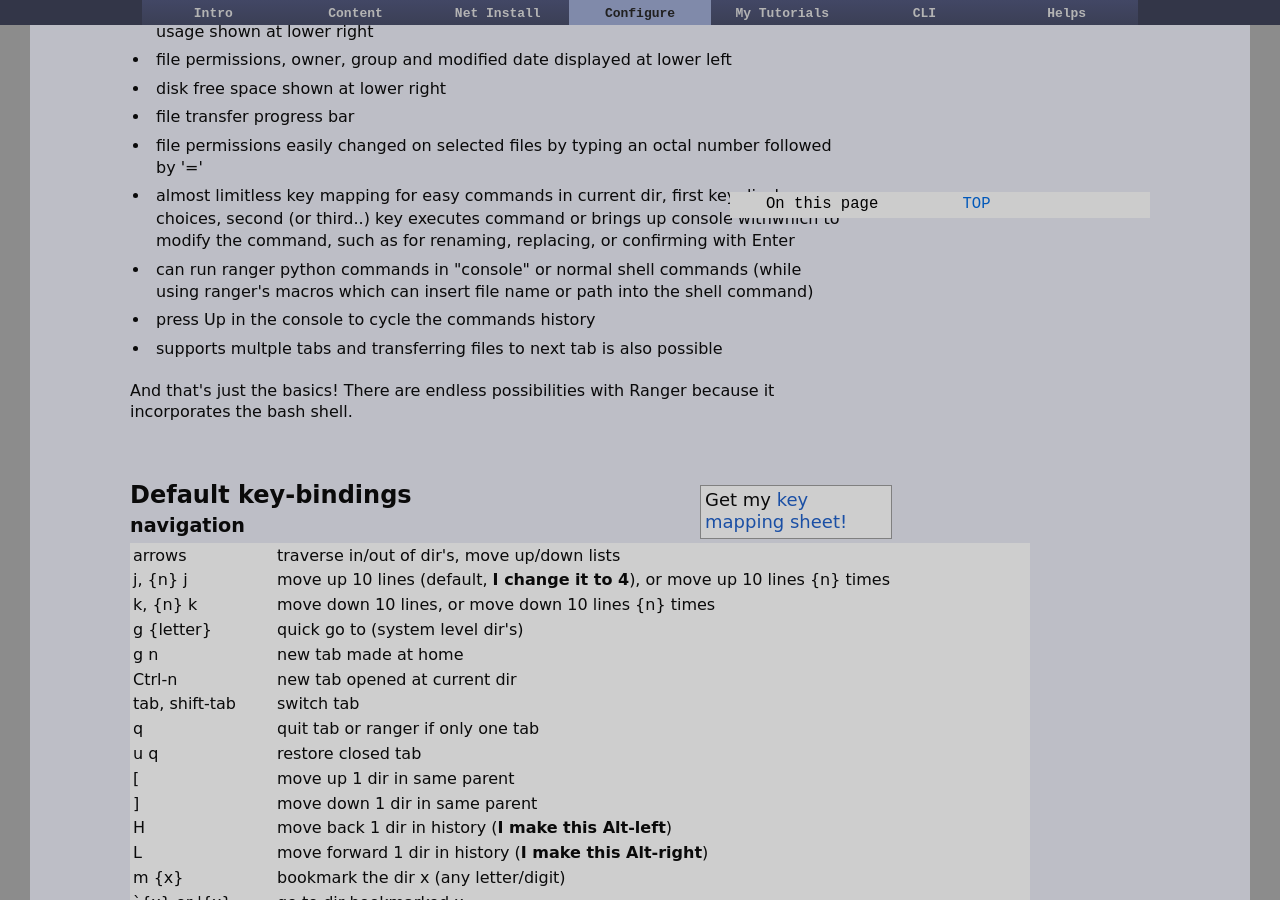
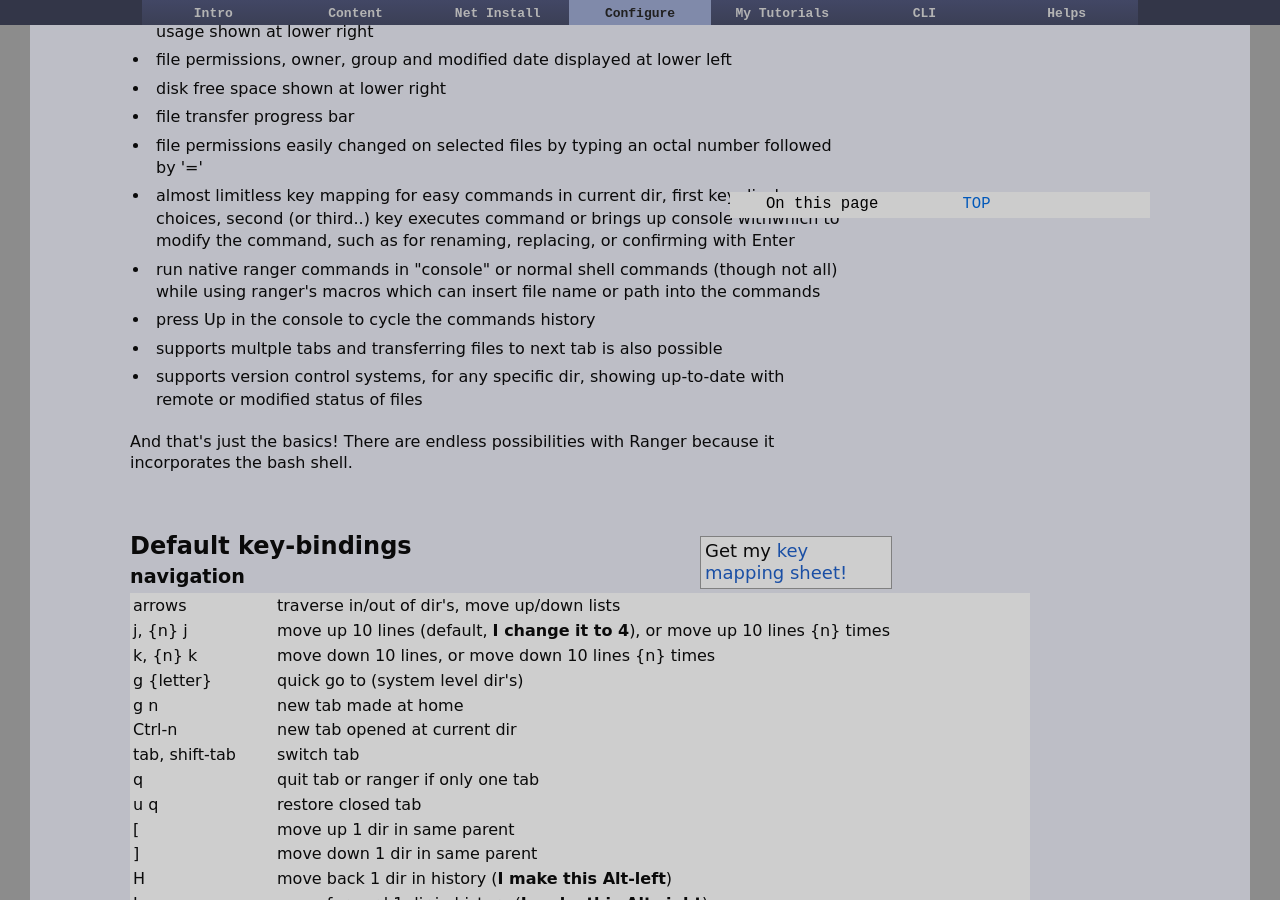
Before and after one commit to dquinton/debian-install, a Jekyll site: the page built from config/ranger.html, in a window 1280 px wide and 900 px high, scrolled down 2940 px. Built offline with Jekyll 4.4.1, drawn with Linux system fonts in a browser that asks for light colours; some of the changed text lies outside the part shown.

Commit message:
updating pages

```diff
--- a/config/ranger.html
+++ b/config/ranger.html
@@ -158,9 +158,10 @@
 <li>file transfer progress bar</li>
 <li>file permissions easily changed on selected files by typing an octal number followed by '='</li>
 <li>almost limitless key mapping for easy commands in current dir, first key displays choices, second (or third..) key executes command or brings up console withwhich to modify the command, such as for renaming, replacing, or confirming with Enter</li>
-<li>can run ranger python commands in "console" or normal shell commands (while using ranger's macros which can insert file name or path into the shell command)</li>
+<li>run native ranger commands in "console" or normal shell commands (though not all) while using ranger's macros which can insert file name or path into the commands</li>
 <li>press Up in the console to cycle the commands history</li>
 <li>supports multple tabs and transferring files to next tab is also possible</li>
+<li>supports version control systems, for any specific dir, showing up-to-date with remote or modified status of files</li>
 </ul></div>
 <br>
 And that's just the basics!  There are endless possibilities with Ranger because it incorporates the bash shell.
@@ -480,7 +483,7 @@
 <br><br>
 
 <h3 id="fi" class="tag">map f for files</h3>
-<form><textarea name="T" id="file" rows="21" cols="120">
+<form><textarea name="T" id="file" rows="22" cols="120">
 
 ##### files ##########
 
@@ -500,16 +503,27 @@
 map fx   shell -f regexxer %d                                            #run string replace tool
 map f1   console shell -s for file in %%s ;do cp "$file" "$file"_1 ;done           #duplicate selected files adding _1
 map f2   console shell -s sh ~/scripts/duplicate %%s                         #duplicate selected files infix _1
+map f3   console shell -s rename-with-selected %f %s                  #rename highlighted file with selected file's name
 map fW   console shell touch tmpfile; mv tmpfile %%f                        #wipe a file clean (overwrite with blank)</textarea>
 &nbsp;<input type="button" class="submitLink" value="Select all" onClick="javascript:this.form.T.focus();this.form.T.select();">
 </form>
-<br>
+<br><br>
+
 f2 script, duplicates file, puts suffix inside the file extension:
 <form><textarea name="T" id="file" rows="4" cols="80">
 #!/bin/bash
 for f in $@; do  cp "$f" "${f/\.*/_1\.${f##*.}}" ;done
 
 #            (can change _1 to date-time etc)</textarea>
+&nbsp;<input type="button" class="submitLink" value="Select all" onClick="javascript:this.form.T.focus();this.form.T.select();">
+</form>
+
+<br>
+f3 script, to rename the highlighted file with the selected file's name, keeping original extension
+
+<form><textarea name="T" id="file" rows="2" cols="30">
+#!/bin/bash
+mv $1 "${2%.*}.${1##*.}"</textarea>
 &nbsp;<input type="button" class="submitLink" value="Select all" onClick="javascript:this.form.T.focus();this.form.T.select();">
 </form>
 
```
Also changed, not shown: other parts of config/ranger.html (+4 -2 lines), 1 other file.
